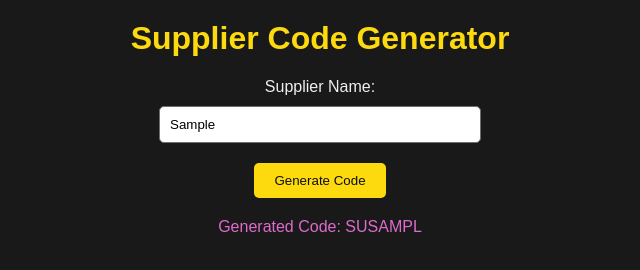
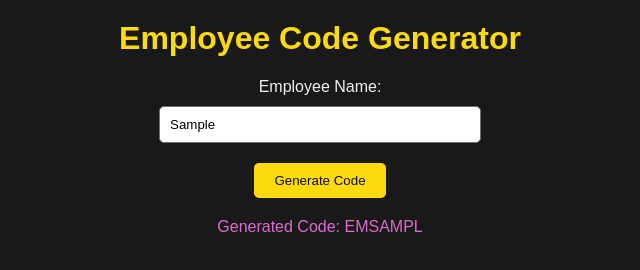
Before and after one commit to ksaesthetix/Emp_Code_Gen, a plain HTML site: page index.html in a window 1280 px wide. Both pictures are taken after typing "Sample" into the empty fields and a click on the button "Generate Code". Shown: the whole page, without its empty margins (320-960 px from the left). Drawn offline with Linux system fonts and the light colour scheme.

Commit message:
changed to employee

```diff
--- a/index.html
+++ b/index.html
@@ -3,14 +3,14 @@
 <head>
     <meta charset="UTF-8">
     <meta name="viewport" content="width=device-width, initial-scale=1.0">
-    <title>Supplier Code Generator</title>
+    <title>Employee Code Generator</title>
     <link rel="stylesheet" href="styles.css">
 </head>
 <body>
     <div class="container">
-        <h1>Supplier Code Generator</h1>
+        <h1>Employee Code Generator</h1>
         <form id="supplierForm">
-            <label for="supplier_name">Supplier Name:</label>
+            <label for="supplier_name">Employee Name:</label>
             <input type="text" id="supplier_name" name="supplier_name" required>
             <button type="submit">Generate Code</button>
         </form>
--- a/scripts.js
+++ b/scripts.js
@@ -11,5 +11,5 @@ function generateCode(supplierName) {
     while (initials.length < 5) {
         initials += cleanedName.charAt(Math.floor(Math.random() * cleanedName.length));
     }
-    return `SU${initials.slice(0, 5).toUpperCase()}`;
+    return `EM${initials.slice(0, 5).toUpperCase()}`;
 }
```
